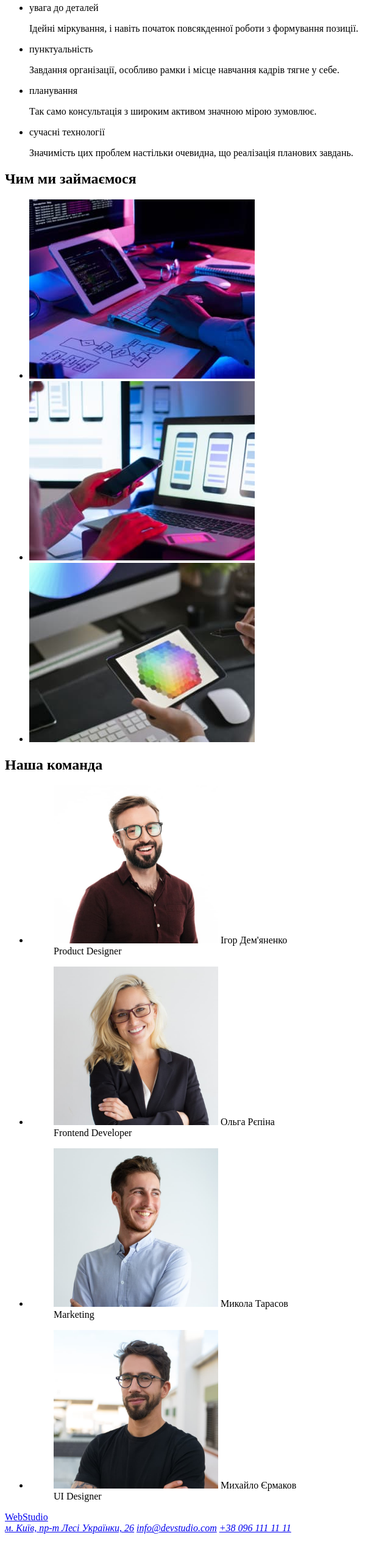
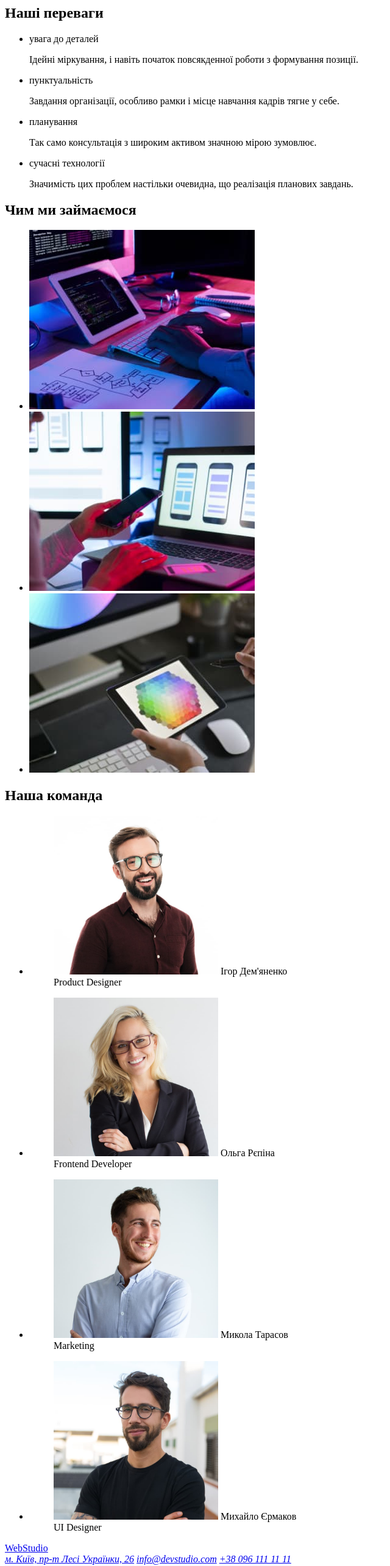
Before and after one commit to TurchynykOleksii/goit-markup-hw-01, a plain HTML site: page index.html in a window 1280 px wide. Shown: the part 230-2798 px from the top of the page at 61% size, without its empty margins (0-640 px from the left). Before the commit the page ends 2753 px from the top, so only its background shows below. Drawn offline with Linux system fonts and the light colour scheme.

Commit message:
create refactoring with index.html

```diff
--- a/index.html
+++ b/index.html
@@ -9,8 +9,6 @@
   <body>
     <!-- header-->
     <header class="header">
-      <div class="wrapper">
-        <div class="header__inner">
       <div class="header__logo">
         <a href="#"> <span class="logo__accent-text">Web</span>Studio </a>
       </div>
@@ -33,22 +31,15 @@
           <a href="tel:+380961111111">+38 096 111 11 11</a>
         </div>
       </div>
-        </div>
-      </div>
     </header>
     <!-- main-->
     <main>
       <section class="decision">
-        <div class="wrapper">
-          <div class="decision__inner">
         <h1 class="decision__headline">Ефективні рішення для вашого бізнесу</h1>
         <button type="button" class="decision_btn">Замовити послугу</button>
-          </div>
-        </div>
       </section>
-      <div class="benefits">
-        <div class="wrapper">
-          <div class="benefits__inner">
+      <section class="benefits">
+        <h2>Наші переваги</h2>
         <ul class="benefits__list">
           <li class="benefits__item">
             <span class="benefits__item_headline">увага до деталей</span>
@@ -75,12 +66,8 @@
             </p>
           </li>
         </ul>
-          </div>
-        </div>
-      </div>
+      </section>
       <section class="session">
-        <div class="wrapper">
-          <div class="session__inner">
         <h2 class="session__headline">Чим ми займаємося</h2>
         <ul class="session__list">
           <li class="session__list_item">
@@ -93,12 +80,8 @@
             <img src="images/session2.jpg" alt="create design" width="370" height="294" />
           </li>
         </ul>
-          </div>
-        </div>
       </section>
       <section class="team">
-        <div class="wrapper">
-          <div class="team__inner">
         <h2 class="team__headline">Наша команда</h2>
         <ul class="team__list">
           <li class="team__list_item">
@@ -130,14 +113,10 @@
             </figure>
           </li>
         </ul>
-          </div>
-        </div>
       </section>
     </main>
     <!-- footer-->
     <footer class="footer">
-      <div class="wrapper">
-        <div class="footer__inner">
       <div class="footer__adress">
         <a href="#"> <span class="logo__accent-text">Web</span>Studio </a>
         <address>
@@ -146,8 +125,6 @@
           <a href="tel:+380961111111">+38 096 111 11 11</a>
         </address>
       </div>
-        </div>
-      </div>
     </footer>
   </body>
 </html>
```
Lines whose indentation alone changed are shown as unchanged.
